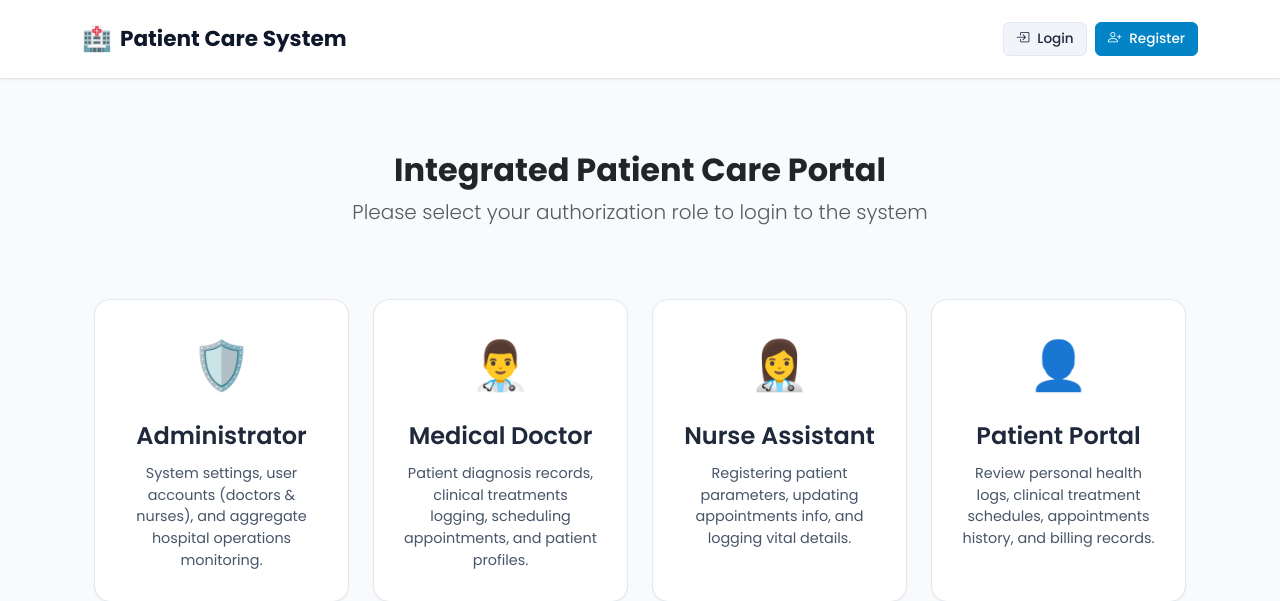
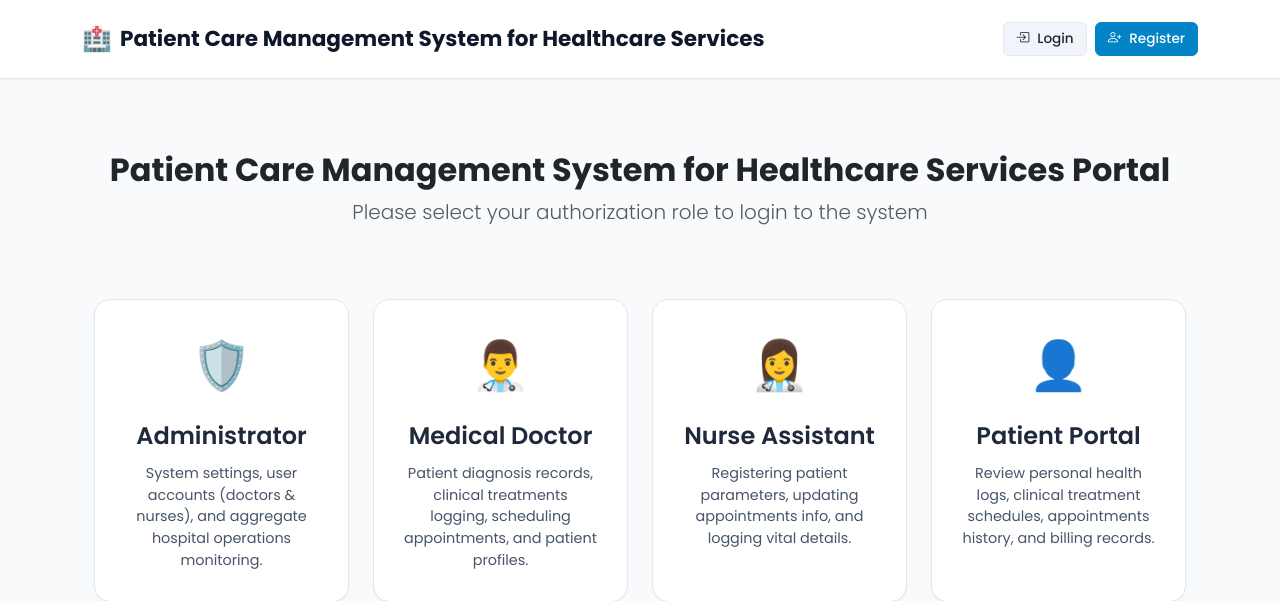
Before and after one commit to Eshwar-jr/patient-care-management-system-for-healthcare-services, a Flask app: page /select-role in a window 1280 px wide. Shown: the top 601 px of the page. Run offline with Flask 3, Linux system fonts and the light colour scheme.

Commit message:
title changed

```diff
--- a/templates/base.html
+++ b/templates/base.html
@@ -3,7 +3,7 @@
 <head>
     <meta charset="UTF-8">
     <meta name="viewport" content="width=device-width, initial-scale=1">
-    <title>Integrated Patient Care Management System</title>
+    <title>Patient Care Management System for Healthcare Services</title>
     <!-- Fonts -->
     <link href="https://fonts.googleapis.com/css2?family=Poppins:wght@300;400;500;600;700&display=swap" rel="stylesheet">
     <!-- Bootstrap & Icons -->
@@ -18,7 +18,7 @@
         <div class="container">
             <a class="navbar-brand d-flex align-items-center gap-2" href="{{ url_for('home') }}">
                 <span class="fs-4">🏥</span>
-                <span>Patient Care System</span>
+                <span>Patient Care Management System for Healthcare Services</span>
             </a>
             <button class="navbar-toggler" type="button" data-bs-toggle="collapse" data-bs-target="#navbarContent" aria-controls="navbarContent" aria-expanded="false" aria-label="Toggle navigation">
                 <span class="navbar-toggler-icon"></span>
--- a/templates/bills.html
+++ b/templates/bills.html
@@ -4,7 +4,7 @@
 <div class="alert alert-primary border-0 d-flex align-items-center gap-2 mb-4 py-3">
     <i class="bi bi-info-circle-fill fs-5"></i>
     <div>
-        <strong>Integrated Patient Care Management System:</strong> Track billing records, generate patient invoices, and manage payment collection status.
+        <strong>Patient Care Management System for Healthcare Services:</strong> Track billing records, generate patient invoices, and manage payment collection status.
     </div>
 </div>
 
--- a/templates/dashboard_base.html
+++ b/templates/dashboard_base.html
@@ -3,7 +3,7 @@
 <head>
     <meta charset="UTF-8">
     <meta name="viewport" content="width=device-width, initial-scale=1.0">
-    <title>Integrated Patient Care</title>
+    <title>Patient Care Management System for Healthcare Services</title>
     <!-- Fonts -->
     <link href="https://fonts.googleapis.com/css2?family=Poppins:wght@300;400;500;600;700&display=swap" rel="stylesheet">
     <!-- Bootstrap & Icons -->
@@ -454,7 +454,7 @@
                     <i class="bi bi-box-arrow-right"></i> Logout
                 </a>
                 <div class="text-center text-white-50" style="font-size: 0.72rem; letter-spacing: 0.5px;">
-                    <div>Integrated Patient Care</div>
+                    <div>Patient Care Management System for Healthcare Services</div>
                     <div class="opacity-50">v1.2.0 • Build Stable</div>
                 </div>
             </div>
--- a/templates/doctors.html
+++ b/templates/doctors.html
@@ -4,7 +4,7 @@
 <div class="alert alert-primary border-0 d-flex align-items-center gap-2 mb-4 py-3">
     <i class="bi bi-info-circle-fill fs-5"></i>
     <div>
-        <strong>Integrated Patient Care Management System:</strong> Register medical staff, edit contact parameters, and manage authorization levels.
+        <strong>Patient Care Management System for Healthcare Services:</strong> Register medical staff, edit contact parameters, and manage authorization levels.
     </div>
 </div>
 
--- a/templates/home.html
+++ b/templates/home.html
@@ -7,7 +7,7 @@
             <i class="bi bi-shield-check"></i> Secure Hospital Portal
         </span>
         <h1 class="display-5 fw-bold text-dark mb-3">
-            Integrated Patient Care Management System
+            Patient Care Management System for Healthcare Services
         </h1>
         <p class="lead text-muted mb-4 px-md-5">
             A comprehensive, unified solution designed for healthcare professionals to manage patients, coordinate treatments, schedule appointments, and streamline billing operations efficiently.
--- a/templates/login.html
+++ b/templates/login.html
@@ -12,7 +12,7 @@
                     <h4 class="fw-bold text-dark mt-2 mb-1">
                         {{ role.title() }} Portal Login
                     </h4>
-                    <p class="text-muted small mb-0">Integrated Patient Care Management System</p>
+                    <p class="text-muted small mb-0">Patient Care Management System for Healthcare Services</p>
                 </div>
 
                 <form method="POST">
--- a/templates/nurses.html
+++ b/templates/nurses.html
@@ -4,7 +4,7 @@
 <div class="alert alert-primary border-0 d-flex align-items-center gap-2 mb-4 py-3">
     <i class="bi bi-info-circle-fill fs-5"></i>
     <div>
-        <strong>Integrated Patient Care Management System:</strong> Register assistant nurses, update details, and coordinate access privileges.
+        <strong>Patient Care Management System for Healthcare Services:</strong> Register assistant nurses, update details, and coordinate access privileges.
     </div>
 </div>
 
--- a/templates/patients.html
+++ b/templates/patients.html
@@ -4,7 +4,7 @@
 <div class="alert alert-primary border-0 d-flex align-items-center gap-2 mb-4 py-3">
     <i class="bi bi-info-circle-fill fs-5"></i>
     <div>
-        <strong>Integrated Patient Care Management System:</strong> Manage patients records, clinical parameters, diagnoses, and medical histories.
+        <strong>Patient Care Management System for Healthcare Services:</strong> Manage patients records, clinical parameters, diagnoses, and medical histories.
     </div>
 </div>
 
--- a/templates/select_role.html
+++ b/templates/select_role.html
@@ -3,7 +3,7 @@
 {% block content %}
 <div class="container py-4">
     <div class="text-center mb-5">
-        <h2 class="fw-bold text-dark mb-2">Integrated Patient Care Portal</h2>
+        <h2 class="fw-bold text-dark mb-2">Patient Care Management System for Healthcare Services Portal</h2>
         <p class="lead text-muted">
             Please select your authorization role to login to the system
         </p>
--- a/templates/treatments.html
+++ b/templates/treatments.html
@@ -4,7 +4,7 @@
 <div class="alert alert-primary border-0 d-flex align-items-center gap-2 mb-4 py-3">
     <i class="bi bi-info-circle-fill fs-5"></i>
     <div>
-        <strong>Integrated Patient Care Management System:</strong> Log diagnoses, assign treatments and medicines, and store medical notes.
+        <strong>Patient Care Management System for Healthcare Services:</strong> Log diagnoses, assign treatments and medicines, and store medical notes.
     </div>
 </div>
 
--- a/templates/view_bill.html
+++ b/templates/view_bill.html
@@ -57,7 +57,7 @@
             <div class="row align-items-center g-4">
                 <div class="col-sm-6">
                     <h3 class="fw-bold text-dark mb-1"><i class="bi bi-hospital text-primary me-2"></i>Integrated Clinic</h3>
-                    <p class="text-muted mb-0 small">Integrated Patient Care & Financial Auditing System</p>
+                    <p class="text-muted mb-0 small">Patient Care Management System for Healthcare Services & Financial Auditing System</p>
                 </div>
                 <div class="col-sm-6 text-sm-end">
                     <h2 class="fw-bold mb-1 text-uppercase text-dark tracking-wider">Invoice</h2>
```
Also changed, not shown: README.md.
